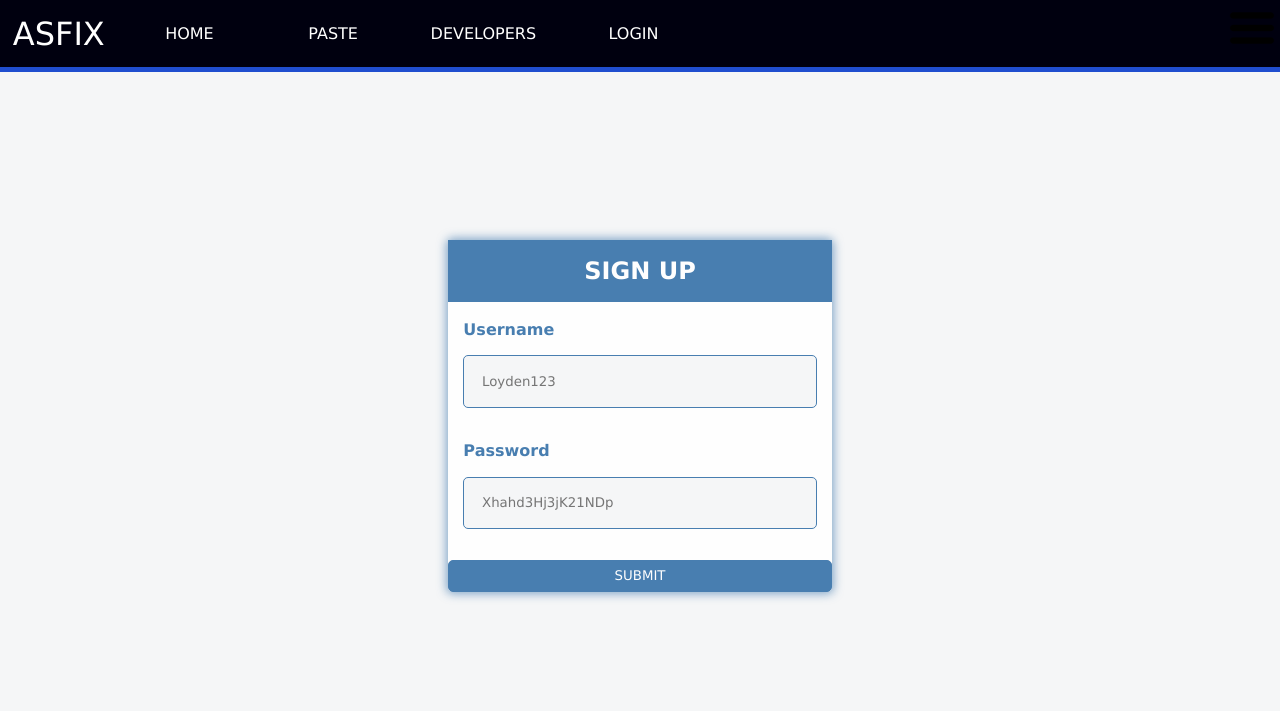
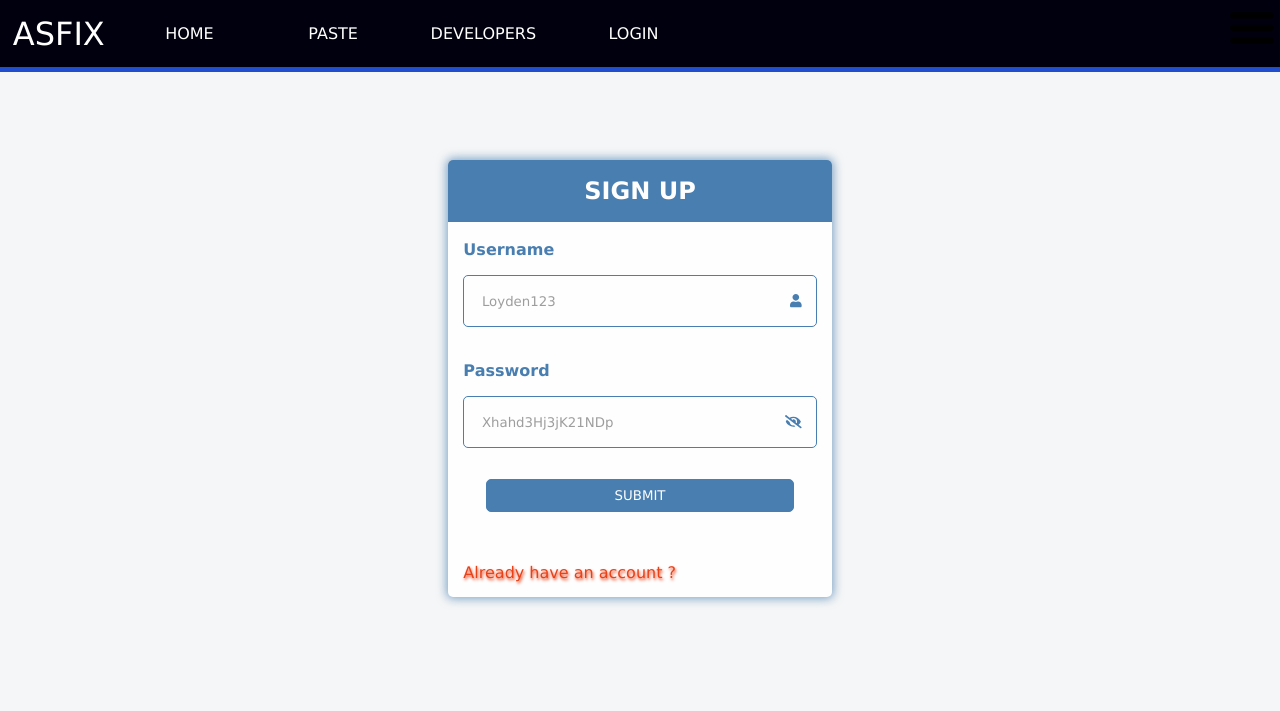
Before and after one commit to enzolouis/embin, a Django app: template templates/sign-up.html in a window 1280 px wide. Shown: the top 711 px of the page. Run offline with Django 3.2, Linux system fonts and the light colour scheme; the template is opened without the code that fills it, so the values that code supplies are empty; some libraries are stand-ins or nearby versions.

Commit message:
improve css for sign-in and sign-up pages thanks to mityno

```diff
--- a/static/login.css
+++ b/static/login.css
@@ -50,21 +50,28 @@
 
 /* sign pages : sign-up.html AND sign-in.html */
 
+body.sign {
+	padding-bottom:50%;
+}
+
 .div-sign {
 	position: absolute;
-	top: 30%;
+	top: 20%;
 	left:50%;
-	-ms-transform: translateY(-30%);
-	transform: translateY(-30%);
+	-ms-transform: translateY(-20%);
+	transform: translateY(-20%);
 	-ms-transform: translateX(-50%);
 	transform: translateX(-50%);
 	width:30%;
 
 	border-radius:5px;
 	background-color:#fefefe;
+	margin-bottom:100px;
 }
 
 .div-sign .top {
+	border-top-left-radius: 5px;
+    border-top-right-radius: 5px;
 	text-align:center;
 	color:#fefefe;
 	padding:5%;
@@ -75,7 +82,9 @@
 }
 
 .div-sign .bottom {
-	width:100%;
+	margin:0 auto;
+	margin-bottom:3%;
+	width:80%;
 }
 
 .div-sign label {
@@ -84,31 +93,59 @@
 	margin-bottom:5%;
 }
 
-.div-sign input {
-	display:block;
-	background-color:#f5f6f7;
-	padding:5%;
-	width:100%;
+.div-sign div.input {
+	display:flex;
+	align-items:center;
+
 	border-radius:5px;
 	transition:all 0.2s linear;
 }
 
-.div-sign input:hover {
+.div-sign div.input:hover {
 	color:#fefefe;
 }
 
-/*
-.div-sign .already-login {
+.div-sign div.input input {
+	flex:1;
 	display:block;
-	margin-top:10%;
-	color:#e84118;
-	text-shadow:1px 2px 3px #e84118;
+	background-color:#f5f6f7;
+	padding:5%;
+	background:none;
+	color:inherit; /* inherit from div.input */
 }
-*/
+
+.div-sign div.input input::placeholder {
+	opacity:0.7;
+}
+
+
+.div-sign div.input button {
+	color:inherit; /* inherit from div.input */
+	margin:0 4%;
+	background:none;
+	cursor:pointer;
+	padding:0;
+	flex:0;
+	width:100%;
+	/* background already none */
+}
+
+
 
 .div-sign .username {
 	margin-bottom:10%;
 }
+
+
+.div-sign .already-login {
+	display:block;
+	margin-top:10%;
+	padding:4%;
+	color:#e84118;
+	text-shadow:1px 2px 3px #e84118;
+}
+
+
 
 
 /*
@@ -136,12 +173,12 @@
 	color:rgb(72, 126, 176);
 }
 
-.div-signup input {
+.div-signup div.input {
+	border:1px solid rgb(72, 126, 176);
 	color:rgb(72, 126, 176);
-	border:1px solid rgb(72, 126, 176);
 }
 
-.div-signup input:hover {
+.div-signup div.input:hover {
 	background-color:rgb(72, 126, 176);
 }
 
@@ -162,11 +199,17 @@
 	color:rgb(76, 209, 55);
 }
 
-.div-signin input {
+.div-signin div.input {
+	border:1px solid rgb(76, 209, 55);
 	color:rgb(76, 209, 55);
-	border:1px solid rgb(76, 209, 55);
 }
 
-.div-signin input:hover {
+.div-signin div.input:hover {
 	background-color:rgb(76, 209, 55);
 }
+
+
+/* div.sign */
+.div-signin .is_valid {
+	color:#e84118;
+}
--- /dev/null
+++ b/static/login.js
@@ -0,0 +1,16 @@
+function showPassword() {
+	let eyesClasses = document.activeElement.children[0].classList
+	let inputPassword = document.getElementById("password")
+
+
+	// si l'input est de type password et l'oeil est fermé
+	if (eyesClasses.contains("fa-eye-slash")) {
+		eyesClasses.replace("fa-eye-slash", "fa-eye");
+		inputPassword.type = "text";
+	}
+	// sinon si l'input est de type text et l'oeil est ouvert
+	else { // if (eyesClasses.contains("fa-eye")) (and other)
+		eyesClasses.replace("fa-eye", "fa-eye-slash");
+		inputPassword.type = "password";
+	}
+}
--- a/static/styles.css
+++ b/static/styles.css
@@ -58,10 +58,6 @@ a {
 	text-decoration:none;
 }
 
-::selection {
-	color:#e84118;
-	background-color:orange;
-}
 
 main {
 	background-color:#f5f6f7;
--- a/templates/sign-up.html
+++ b/templates/sign-up.html
@@ -5,14 +5,18 @@
 	<link href="{% static 'styles.css' %}" rel="stylesheet">
 	<link href="{% static 'login.css' %}" rel="stylesheet">
 	<title>ASFIX - Sign up</title>
+	<script defer src="https://use.fontawesome.com/releases/v5.0.6/js/all.js"></script>
+
 </head>
-<body>
+
+<body class="sign">
 
 {% include 'basenav.html' %}
 
 <main>
 
-<form class="div-sign div-signup">
+<form method="post" class="div-sign div-signup">
+	{% csrf_token %}
 
 	<h2 class="top">
 		SIGN UP
@@ -21,22 +25,38 @@
 	<div class="middle">
 		<div class="username">
 			<label>Username</label>
-			<input name="username" placeholder="Loyden123">
+			<div class="input">
+				<input required name="username" placeholder="Loyden123">
+				<button type="button">
+					<i class="fas fa-user"></i>
+				</button>
+			</div>
 		</div>
 
 		<div class="password">
 			<label>Password</label>
-			<input name="password" type="password" placeholder="Xhahd3Hj3jK21NDp">
+			<div class="input">
+				<input id="password" required name="password" type="password" placeholder="Xhahd3Hj3jK21NDp">
+				<button onclick="showPassword()" type="button">
+					<i id="password-show" class="fas fa-eye-slash"></i>
+				</button>
+			</div>
 		</div>
 	</div>
 
-	<button class="button-blue bottom">
+	<button type="submit" class="button-blue bottom">
 		SUBMIT
 	</button>
 
+	<a class="already-login" href="sign-in">Already have an account ?</a>
+
 </form>
 
+
+
 </main>
+
+<script src="{% static 'login.js' %}"></script>
 
 </body>
 </html>
```
Also changed, not shown: asfix/views.py (+32 -2 lines), templates/sign-in.html (+28 -5 lines), test.db, 1 other file.
